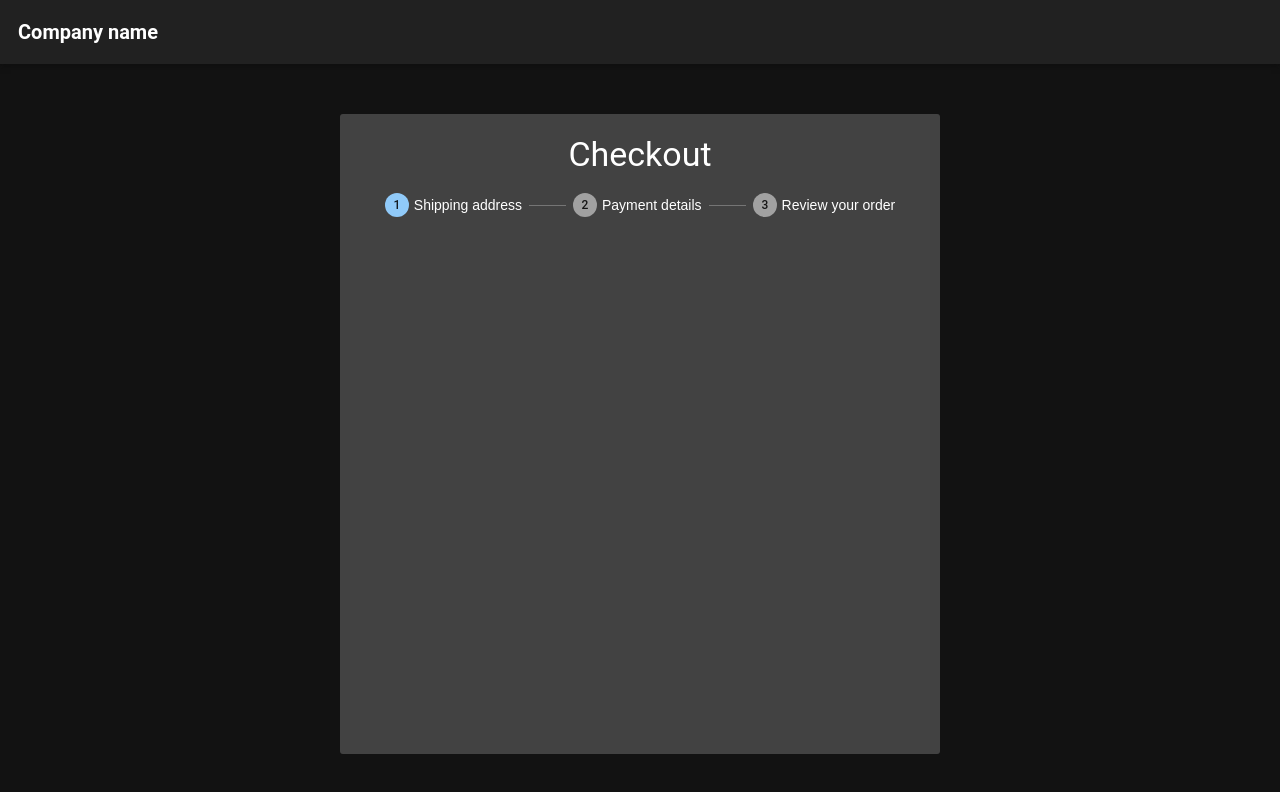
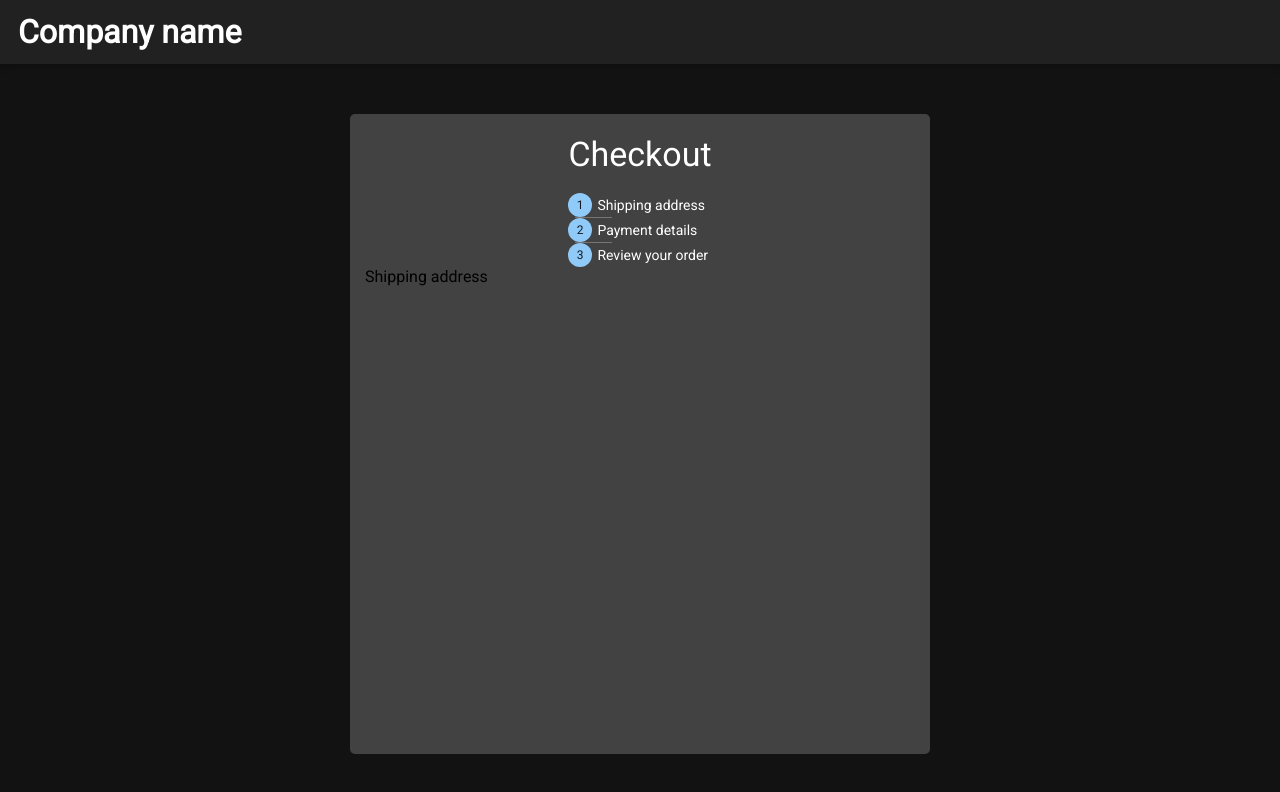
Before and after one commit to ad1ls/react-02, a React (Create React App) app: page / in a window 1280 px wide. Shown: the top 792 px of the page. Built offline with nearby package versions, Linux system fonts and the light colour scheme.

Commit message:
Add StepItem component to Checkout component.
Move all code to new component and styles code.

```diff
--- a/public/index.html
+++ b/public/index.html
@@ -2,6 +2,7 @@
 <html lang="en">
   <head>
     <meta charset="utf-8" />
+    <link href="https://fonts.googleapis.com/css2?family=Roboto&display=swap" rel="stylesheet">
     <link rel="icon" href="%PUBLIC_URL%/favicon.ico" />
     <meta name="viewport" content="width=device-width, initial-scale=1" />
     <meta name="theme-color" content="#000000" />
--- a/src/App.jsx
+++ b/src/App.jsx
@@ -1,15 +1,19 @@
 import React from 'react';
 import './App.scss';
 import Checkout from './components/Checkout/Checkout';
+import Shipping from './components/Shipping/Shipping';
 
 const App = (props) => {
   return (
     <div className="App">
       <header className="Header">
-        <h6>Company name</h6>
+        <h1>Company name</h1>
       </header>
       <main className="Main">
-        <Checkout/>
+        <div className="Wrapper">
+          <Checkout/>
+          <Shipping/>
+        </div>
       </main>
     </div>
   );
--- a/src/App.scss
+++ b/src/App.scss
@@ -12,18 +12,24 @@
   color: #fff;
   margin: 0 auto;
   -webkit-box-shadow: 0px 1px 6px 0px rgba(12, 12, 12, 0.75);
--moz-box-shadow:    0px 1px 6px 0px rgba(12, 12, 12, 0.75);
-box-shadow:         0px 1px 6px 0px rgba(12, 12, 12, 0.75);
-}
-h6 {
-  margin-left: 18px;
-  font-weight: 700;
-  font-size: 20px;
+  -moz-box-shadow:    0px 1px 6px 0px rgba(12, 12, 12, 0.75);
+  box-shadow:         0px 1px 6px 0px rgba(12, 12, 12, 0.75);
+  h1 {
+    margin-left: 18px;
+    font-weight: 700;
+    font-size: 22 px;
+  }
 }
 .Main {
   background-color: #424242;
-  border-radius: 3px;
-  max-width: 600px;
+  border-radius: 5px;
+  max-width: 580px;
   height: 80vh;
   margin: 50px auto 0px auto;
 }
+.Wrapper {
+  max-width: 550px;
+  margin: 0 auto;
+  padding-top: 20px;
+
+}
--- a/src/components/Checkout/Checkout.jsx
+++ b/src/components/Checkout/Checkout.jsx
@@ -1,45 +1,19 @@
 import React from 'react';
 import s from './Checkout.module.scss';
+import StepItem from './CheckoutItem/StepItem';
 
 const Checkout = () => {
     return (
         <div className={s.Checkout}>
-          <div className={s.Wrapper}>
             <div className={s.Checkout__tittle}>
                 Checkout
             </div>
-
             <div className={s.Steps}>
-
-                <div className={s.FirstItem}>
-                    <svg className={`${s.MuiSvgIconRoot} ${s.MuiStepIconRoot} ${s.MuiStepIconActive}`} focusable="false" viewBox="0 0 24 24" aria-hidden="true">
-                        <circle cx="12" cy="12" r="12"></circle>
-                        <text className={s.MuiStepIconText} x="12" y="16" text-anchor="middle">1</text>
-                    </svg>
-                    <span className={s.Checkout__wayBlock}>Shipping address</span>
-                </div>
-
+                <StepItem number='1' text='Shipping address'/>
                 <div className={`${s.MuiStepConnectorRoot} ${s.MuiStepConnectorHorizontal} ${s.MuiDisabled}`}><span className={`${s.MuiStepConnectorLine} ${s.MuiStepConnectorLineHorizontal}`}></span></div>
-
-                <div className={s.SecondItem}>
-                    <svg className={`${s.MuiSvgIconRoot} ${s.MuiStepIconRoot} ${s.MuiStepIconActive}`} focusable="false" viewBox="0 0 24 24" aria-hidden="true">
-                        <circle cx="12" cy="12" r="12"></circle>
-                        <text className={s.MuiStepIconText} x="12" y="16" text-anchor="middle">2</text>
-                    </svg>
-                    <span className={s.Checkout__wayBlock}>Payment details</span>
-                </div>
-
+                <StepItem number='2' text='Payment details'/>
                 <div className={`${s.MuiStepConnectorRoot} ${s.MuiStepConnectorHorizontal} ${s.MuiDisabled}`}><span className={`${s.MuiStepConnectorLine} ${s.MuiStepConnectorLineHorizontal}`}></span></div>
-
-                <div className={s.ThirdItem}>
-                     <svg className={`${s.MuiSvgIconRoot} ${s.MuiStepIconRoot} ${s.MuiStepIconActive}`} focusable="false" viewBox="0 0 24 24" aria-hidden="true">
-                        <circle cx="12" cy="12" r="12"></circle>
-                        <text className={s.MuiStepIconText} x="12" y="16" text-anchor="middle">3</text>
-                    </svg>
-                    <span className={s.Checkout__wayBlock}>Review your order</span>
-                </div>
-
-            </div>
+                <StepItem number='3' text='Review your order'/>
           </div>
         </div>
     )
--- a/src/components/Checkout/Checkout.module.scss
+++ b/src/components/Checkout/Checkout.module.scss
@@ -1,8 +1,3 @@
-@mixin flexcenter () {
-	display: flex;
-	align-items: center;
-}
-
 .Checkout {
     display: grid;
     justify-content: center;
@@ -11,57 +6,16 @@
     'steps steps steps';
     text-align: center;
     color: white;
-    .Wrapper {
-      max-width: 570px;
-      margin: 0 auto;
-      padding-top: 20px;
       .Checkout__tittle {
         grid-area: tit;
-        align-self: center;
         font-size: 34px;
         margin-bottom: 19px;
       }
       .Steps {
         grid-area: steps;
-        font-family: sans-serif;
-        font-size: 14px;
-        line-height: 1.43;
+        line-height: 1.2;
         font-weight: 500;
         font-size: 14px;
-        .Checkout__wayBlock {
-          margin-left: 5px;
-        }
-        .MuiSvgIconRoot {
-          fill: currentColor;
-          width: 1em;
-          height: 1em;
-          display: inline-block;
-          font-size: 1.5rem;
-          transition: fill 200ms cubic-bezier(0.4, 0, 0.2, 1) 0ms;
-          flex-shrink: 0;
-          user-select: none;
-        }
-        .MuiStepIconText {
-          fill: rgba(0, 0, 0, 0.87);
-          font-size: 0.75rem;
-          font-family: "Roboto", "Helvetica", "Arial", sans-serif;
-        }
-        .MuiStepIconRoot {
-          color: rgba(255, 255, 255, 0.5);
-          display: block;
-      }
-        @include flexcenter();
-        .FirstItem {
-          @include flexcenter();
-          .MuiStepIconRoot.MuiStepIconActive {
-            color: #90caf9;
-          }
-        }
-        .SecondItem {
-          @include flexcenter();
-        }
-        .ThirdItem {
-          @include flexcenter();
       }
       .MuiStepConnectorLineHorizontal {
         border-top-style: solid;
@@ -74,9 +28,3 @@
         border-color: #757575;
   }
 }
-    }
-  }
-text {
-  display: block;
-  white-space: nowrap;
-}
--- /dev/null
+++ b/src/components/Checkout/CheckoutItem/StepItem.jsx
@@ -0,0 +1,16 @@
+import React from 'react';
+import s from './StepItem.module.scss';
+
+const StepItem = (props) => {
+    return (
+        <div className={s.StepItem}>
+            <svg className={`${s.MuiSvgIconRoot} ${s.MuiStepIconRoot} ${s.MuiStepIconActive}`} focusable="false" viewBox="0 0 24 24" aria-hidden="true">
+                <circle cx="12" cy="12" r="12"></circle>
+                <text className={s.MuiStepIconText} x="12" y="16" text-anchor="middle">{props.number}</text>
+             </svg>
+            <span className={`${s.Checkout__wayBlock} ${s.Checkout__wayBlock_active}`}>{props.text}</span>
+        </div>
+    )
+}
+
+export default StepItem;
--- /dev/null
+++ b/src/components/Checkout/CheckoutItem/StepItem.module.scss
@@ -0,0 +1,39 @@
+@mixin flexcenter () {
+	display: flex;
+	align-items: center;
+}
+
+.StepItem {
+    @include flexcenter();
+    .MuiStepIconRoot.MuiStepIconActive {color: #90caf9}
+    .MuiSvgIconRoot {
+       fill: currentColor;
+       width: 1em;
+       height: 1em;
+       display: inline-block;
+       font-size: 1.5rem;
+       transition: fill 200ms cubic-bezier(0.4, 0, 0.2, 1) 0ms;
+       flex-shrink: 0;
+       user-select: none;
+    }
+    .MuiStepIconText {
+       fill: rgba(0, 0, 0, 0.87);
+       font-size: 0.75rem;
+    }
+    .MuiStepIconRoot {
+       color: rgba(255, 255, 255, 0.5);
+       display: block;
+    }
+}
+text {
+  display: block;
+  white-space: nowrap;
+}
+.Checkout__wayBlock {
+    margin-left: 5px;
+    color: rgba(255, 255, 255, 0.7);
+     }
+.Checkout__wayBlock_active {
+     color: #fff;
+     font-weight: 500;
+}
--- a/src/components/Shipping/Shipping.jsx
+++ b/src/components/Shipping/Shipping.jsx
@@ -3,7 +3,11 @@ import s from './Shipping.module.scss';
 
 const Shipping = (props) => {
     return (
-
+        <div className={s.Shipping}>
+            <div className={s.Shipping_tittle}>
+                 Shipping address
+            </div>
+        </div>
     )
 }
 
```
Lines whose indentation alone changed are shown as unchanged.
